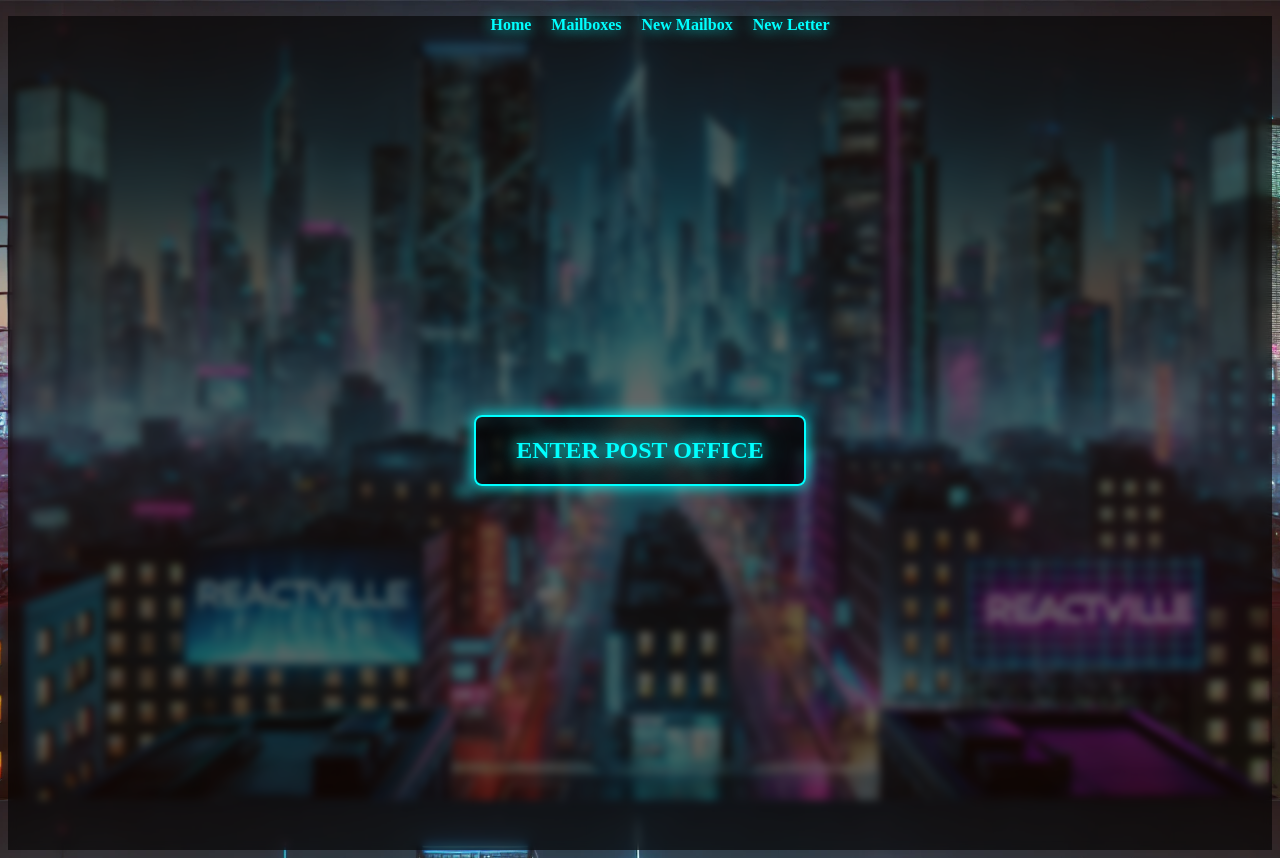
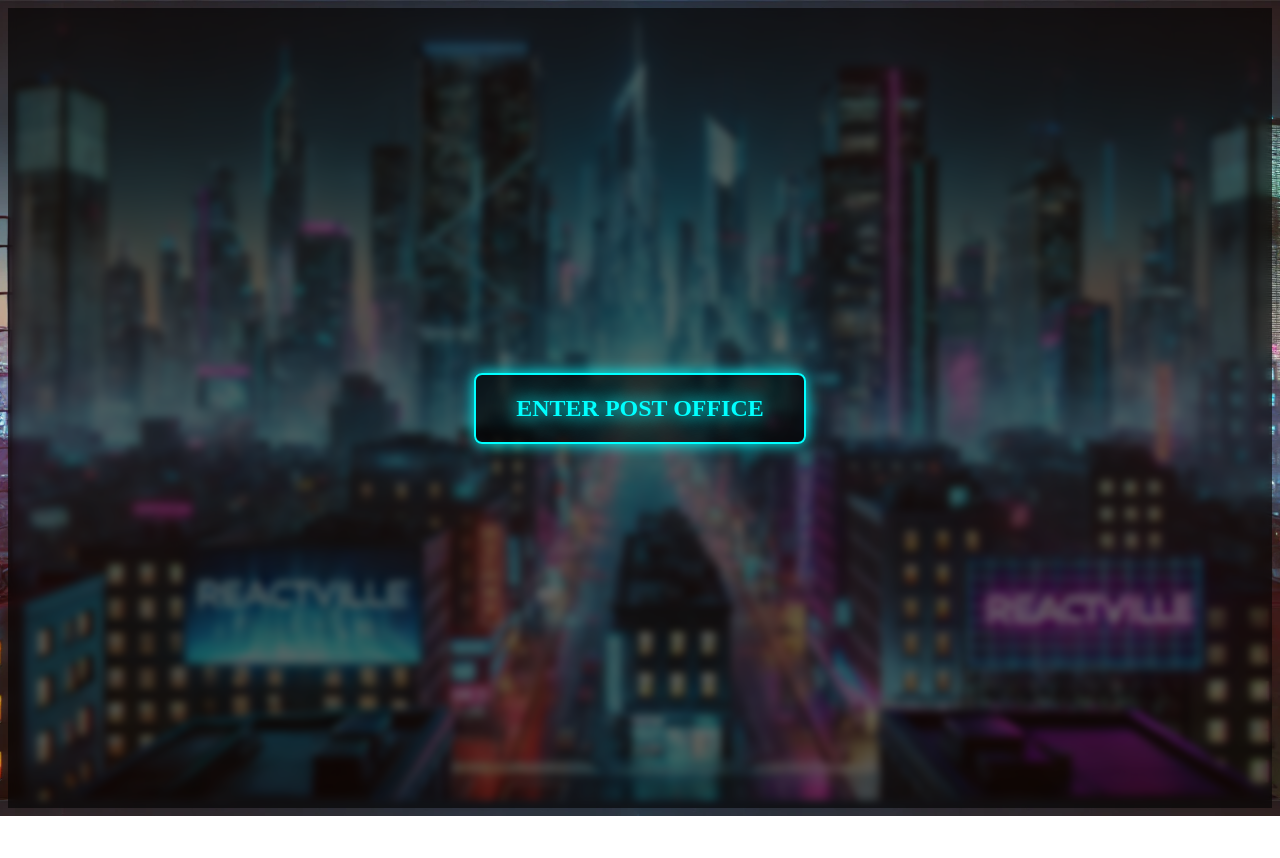
Before and after one commit to sambow7/react-router-dom-lab, a React (Vite) app: page / in a window 1280 px wide. After the commit the page ends 816 px from the top, so only its background shows below. Built offline with nearby package versions, Linux system fonts and the light colour scheme.

Commit message:
complete

```diff
--- a/src/App.jsx
+++ b/src/App.jsx
@@ -52,23 +52,24 @@ const App = () => {
 
   return (
     <Router>
+    <Routes>
+      <Route path="/" element={
+        <div className="home-container">
+          <Link to="/mailboxes" className="home-button">Enter Post Office</Link>
+        </div>
+      } />
+      <Route path="*" element={
+        <>
           <NavBar />
           <Routes>
-        <Route
-          path="/"
-          element={
-            <div className="home-container">
-              <Link to="/mailboxes" className="home-button">
-                Enter Post Office
-              </Link>
-            </div>
-          }
-        />
             <Route path="/mailboxes" element={<MailboxList mailbox={mailbox} />} />
             <Route path="/new-mailbox" element={<MailboxForm addMailbox={addMailbox} />} />
-        <Route path="/mailboxes/:mailboxId" element={<MailboxDetails mailboxes={mailbox} letters={letters} deleteMailbox={deleteMailbox} />} />
+            <Route path="/mailboxes/:mailboxId" element={<MailboxDetails mailboxes={mailbox} />} />
             <Route path="/mailboxes/:mailboxId/edit" element={<MailboxEdit mailboxes={mailbox} editMailbox={editMailbox} />} />
             <Route path="/new-letter" element={<LetterForm mailboxes={mailbox} addLetter={addLetter} />} />
+          </Routes>
+        </>
+      } />
     </Routes>
   </Router>
   );
--- a/src/index.css
+++ b/src/index.css
@@ -12,9 +12,9 @@ body::before {
   left: 0;
   width: 100%;
   height: 100%;
-  background: rgba(0, 0, 0, 0.6); /* Dark transparency */
-  backdrop-filter: blur(4px); /* Cyberpunk glow effect */
-  -webkit-backdrop-filter: blur(4px); /* Safari compatibility */
+  background: rgba(0, 0, 0, 0.6);
+  -webkit-backdrop-filter: blur(4px);
+  backdrop-filter: blur(4px);
   z-index: -1;
 }
 
@@ -77,7 +77,7 @@ input:focus, select:focus, textarea:focus {
 
 /* Labels */
 label {
-  color: #0ff; /* Bright cyan */
+  color: #0ff;
   font-weight: bold;
   text-shadow: 0 0 10px #0ff; /* Glowing effect */
   font-family: 'Orbitron', sans-serif;
```
Lines whose indentation alone changed are shown as unchanged.
